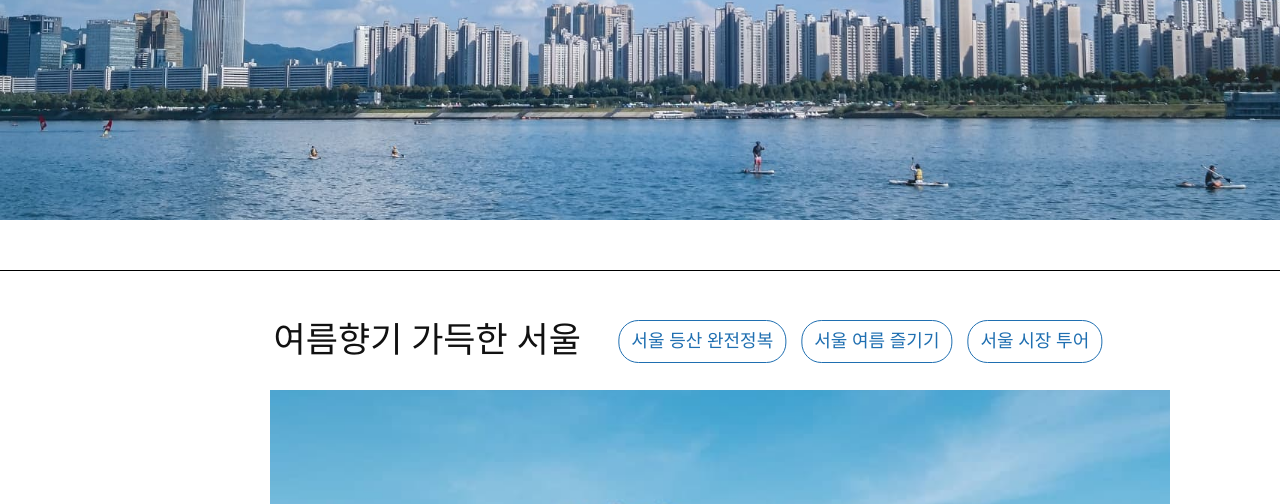
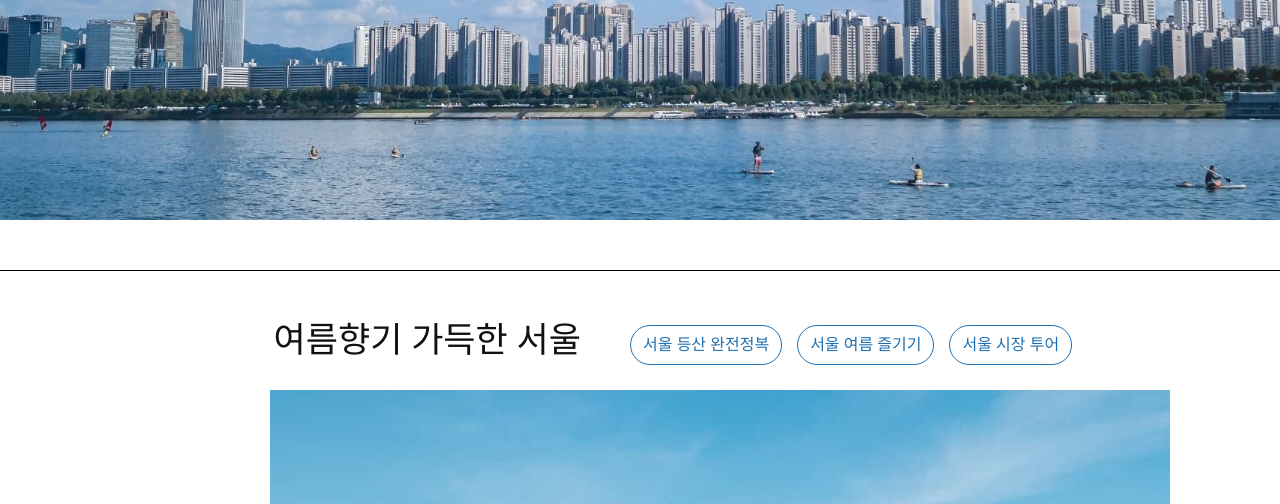
Before and after one commit to charvomva/-, a plain HTML site: page index.html in a window 1280 px wide. Shown: the part 530-1034 px from the top of the page. Drawn offline with nearby package versions, Linux system fonts and the light colour scheme; a web font is replaced by a local one.

Commit message:
으아ㅏㅏ

```diff
--- a/css/style.css
+++ b/css/style.css
@@ -28,9 +28,9 @@ header {}
 .cont1_sub {}
 
 .sub {width:100%; height:100%; border-top:1px solid black;}
-.sub_list {position:absolute; top:10%; left:50%; transform:translate(-28%);   }
+.sub_list {position:absolute; top:11%; left:50%; transform:translate(-28%);   }
 .sub_list li {float:left; margin-left:15px; border: 1px solid #1F6FB1; padding:6px 12px 8px; border-radius: 20px; }
-.sub_list li a {font-size: 18px; color:#1F6FB1; text-align: center; cursor:pointer; text-decoration: none;}
+.sub_list li a {font-size: 16px; color:#1F6FB1; text-align: center; cursor:pointer; text-decoration: none;}
 
 .sub_list li:hover {background:#1F6FB1; color:#fff;}
 
```
